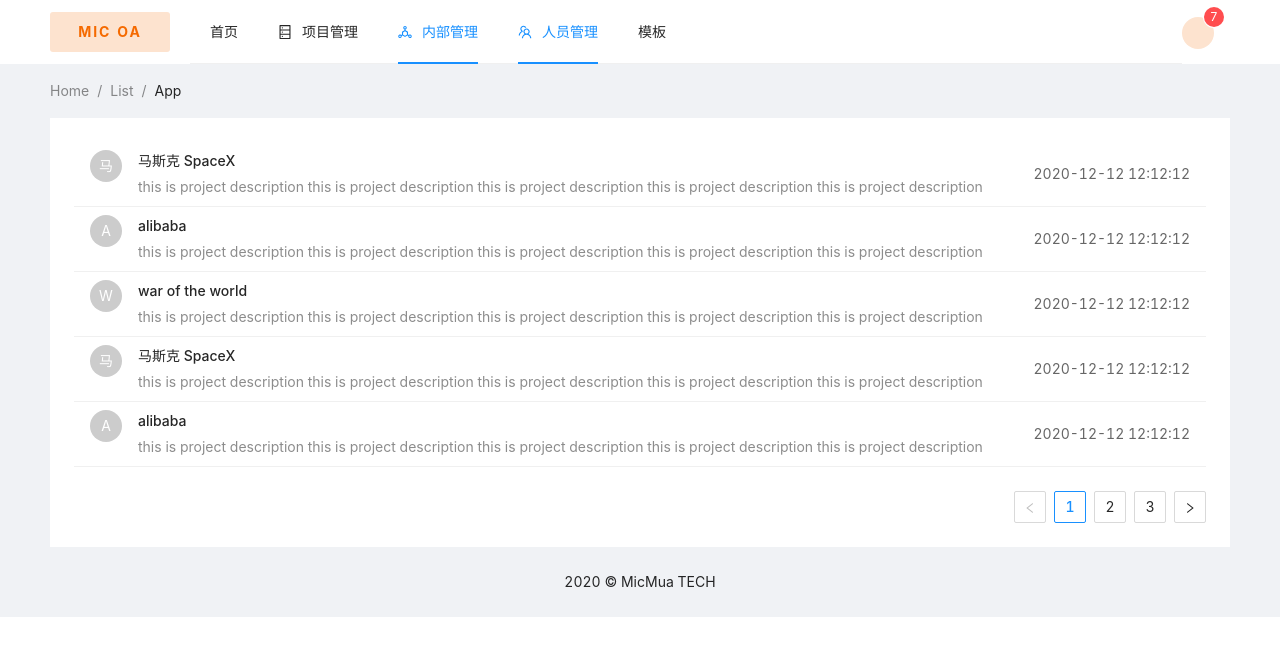
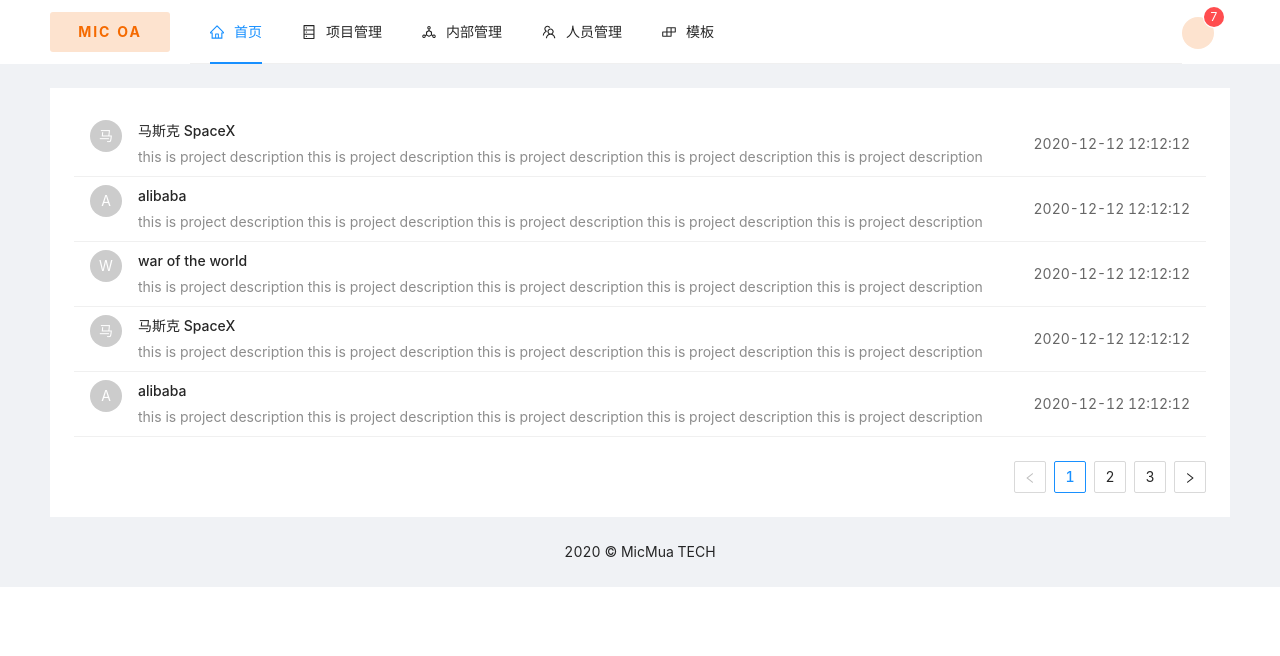
Before and after one commit to JohnnyLuv/react-spa-template, a React (Create React App) app: page /project-management/list in a window 1280 px wide. Shown: the top 656 px of the page. Built offline with nearby package versions, Linux system fonts and the light colour scheme.

Commit message:
[feat] menu controller

```diff
--- a/src/assets/style/layout.sass
+++ b/src/assets/style/layout.sass
@@ -19,10 +19,8 @@
     flex: 1
 
 #my-content
-  padding: 0 50px
+  padding: 24px 50px 0
   margin-top: 64px
-  .my-breadcrumb
-    margin: 16px 0
   .my-body
     background: #fff
     padding: 24px
--- a/src/components/layout/MyContent.js
+++ b/src/components/layout/MyContent.js
@@ -4,18 +4,13 @@ import Home from '../../screens/Home'
 import Message from '../../screens/Message'
 import ProjectManagementList from '../../screens/project-management/List'
 
-import { Layout, Breadcrumb } from 'antd'
+import { Layout } from 'antd'
 const { Content } = Layout
 
 
 function Main() {
   return (
     <Content id='my-content'>
-      <Breadcrumb className='my-breadcrumb'>
-        <Breadcrumb.Item>Home</Breadcrumb.Item>
-        <Breadcrumb.Item>List</Breadcrumb.Item>
-        <Breadcrumb.Item>App</Breadcrumb.Item>
-      </Breadcrumb>
       <div className='my-body'>
         <Switch>
           <Route exact path='/home' component={Home} />
--- a/src/components/layout/MyHeader.js
+++ b/src/components/layout/MyHeader.js
@@ -1,5 +1,5 @@
-import { useHistory } from 'react-router-dom'
-import { Link } from 'react-router-dom'
+import { useEffect, useState } from 'react'
+import { useHistory, Link } from 'react-router-dom'
 
 import { Layout, Menu, Badge, Avatar, Button, Dropdown } from 'antd'
 import {
@@ -16,69 +16,34 @@ const { SubMenu } = Menu
 function Main() {
   const history = useHistory()
 
+  const [selectedKeys, setSelectedKeys] = useState([])
+
   const menuList = [
-    {
-      title: '首页',
-      path: '/',
-      icon: <HomeOutlined />,
-      children: []
-    },
+    { title: '首页', path: '/home', icon: <HomeOutlined />, },
     {
       title: '项目管理',
-      path: '/project-management',
       icon: <DatabaseOutlined />,
       children: [
-        {
-          title: '项目列表',
-          path: '/project-management/list',
-          icon: '',
-          children: []
-        }
+        { title: '项目列表', path: '/project-management/list', }
       ]
     },
     {
       title: '内部管理',
-      path: '',
       icon: <DeploymentUnitOutlined />,
       children: [
-        {
-          title: 'menu1',
-          path: '/inner-management/menu1',
-          icon: '',
-          children: []
-        },
-        {
-          title: 'menu2',
-          path: '/inner-management/menu2',
-          icon: '',
-          children: []
-        }
+        { title: '内部表1', path: '/inner-management/menu1', },
+        { title: '内部表2', path: '/inner-management/menu2', }
       ]
     },
     {
       title: '人员管理',
-      path: '',
       icon: <TeamOutlined />,
       children: [
-        {
-          title: 'menu1',
-          path: '/personnel-management/menu1',
-          icon: '',
-          children: []
-        },
-        {
-          title: 'menu2',
-          path: '/personnel-management/menu2',
-          icon: '',
-          children: []
-        }
+        { title: '人员表1', path: '/personnel-management/menu1', },
+        { title: '人员表2', path: '/personnel-management/menu2', }
       ]
     },
-    {
-      title: '模板',
-      path: '/template-management',
-      icon: <BuildOutlined />,
-    },
+    { title: '模板', path: '/template-management', icon: <BuildOutlined />, },
   ]
 
   function signOut() {
@@ -86,28 +51,31 @@ function Main() {
     history.push('/signin')
   }
 
-  function onMenuChanged({ item }) {
-    const _title = item.props.children[1]
-    const _path = item.props.eventKey
-    console.log(_title, _path)
+  function onMenuChanged(menuItemInfo) {
+    // console.log(menuItemInfo)
+    const { title, path } = menuItemInfo
     history.push({
-      pathname: _path,
-      state: {
-        title: _title,
-        path: _path,
-      },
+      pathname: path,
+      state: { title, path, },
     })
+    setSelectedKeys([title])
   }
+
+  useEffect(() => {
+    // console.log(history.location)
+    setSelectedKeys([history.location.state?.title || '首页'])
+    // eslint-disable-next-line
+  }, [history.location.pathname])
 
   return (
     <Header id='my-header' mode='horizontal'>
       <Link className='logo' to='/'>MIC OA</Link>
-      <Menu className='sider-menu' mode='horizontal' onSelect={onMenuChanged}>
-        {menuList.map(menu => menu.children?.length > 0
-          ? <SubMenu key={menu.path} icon={menu.icon} title={menu.title}>
-            {menu.children.map(child => <Menu.Item key={child.path}>{child.title}</Menu.Item>)}
+      <Menu className='sider-menu' mode='horizontal' selectedKeys={selectedKeys}>
+        {menuList.map(menu => menu.children
+          ? <SubMenu key={menu.title} icon={menu.icon} title={menu.title}>
+            {menu.children.map(child => <Menu.Item key={child.title} children={child.title} onClick={() => onMenuChanged(child)} />)}
           </SubMenu>
-          : <Menu.Item key={menu.path}>{menu.title}</Menu.Item>
+          : <Menu.Item key={menu.title} icon={menu.icon} children={menu.title} onClick={() => onMenuChanged(menu)} />
         )}
       </Menu>
       <Dropdown overlay={<Menu>
--- a/src/screens/Home.js
+++ b/src/screens/Home.js
@@ -2,19 +2,19 @@ import { Link } from 'react-router-dom'
 
 import CountModule from '../components/home/CountModule'
 
+import { Divider } from 'antd'
 
 function Main() {
   return <>
+    <Divider orientation='left' plain children={'Router Link'} />
     <nav>
       <h3>home page</h3>
       <Link to="/signin">signin page</Link>
       <br />
       <Link to="/users">users page</Link>
     </nav>
-    <br />
-    <br />
-    <br />
-    <br />
+
+    <Divider orientation='left' plain children={'CountModule'} />
     <CountModule />
   </>
 }
```
